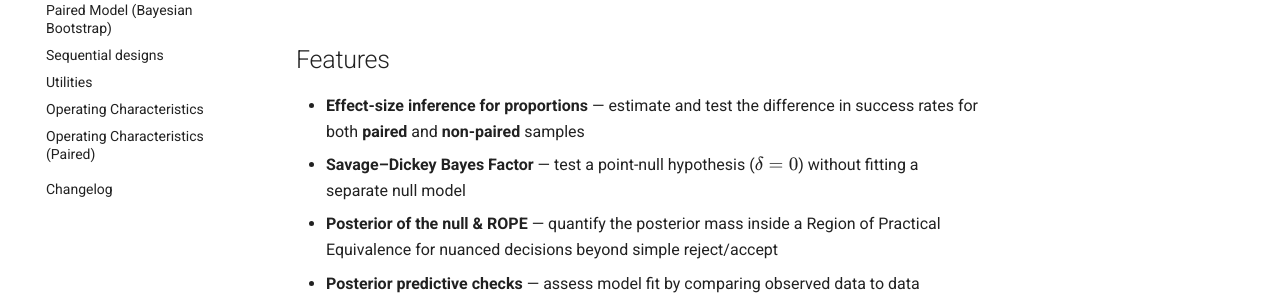
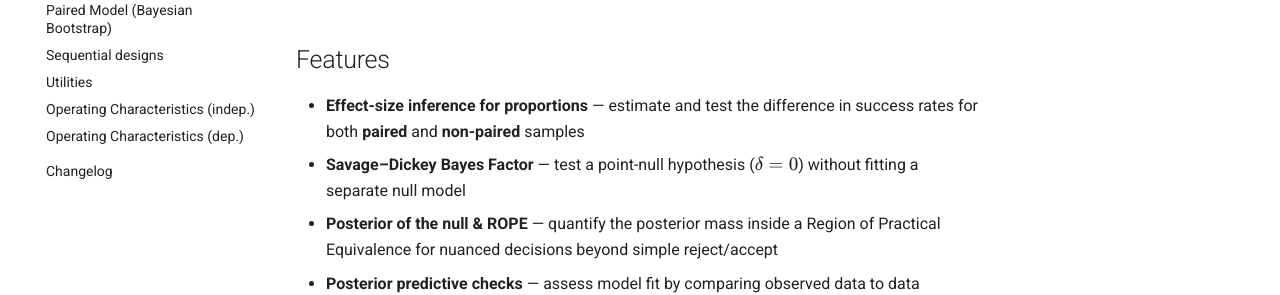
Before and after one commit to AVoss84/bayesProp, an MkDocs documentation site: the page built from docs/mkdocs/docs/index.md, in a window 1280 px wide. Shown: the part 622-917 px from the top of the page. Built offline with MkDocs 1.6.1 and Material for MkDocs 9.7.7, drawn with Linux system fonts in a browser that asks for light colours; comment, search, counter and statistics services are not loaded.

Commit message:
fix section name

```diff
--- a/docs/mkdocs/mkdocs.yml
+++ b/docs/mkdocs/mkdocs.yml
@@ -97,6 +97,6 @@ nav:
       - Paired Model (Bayesian Bootstrap): api/bayes_paired_bootstrap.md
       - Sequential designs: api/sequential.md
       - Utilities: api/bfda_utils.md
-      - Operating Characteristics: api/operation_characteristics.md
-      - Operating Characteristics (Paired): api/operation_characteristics_paired.md
+      - Operating Characteristics (indep.): api/operation_characteristics.md
+      - Operating Characteristics (dep.): api/operation_characteristics_paired.md
   - Changelog: changelog.md
```
